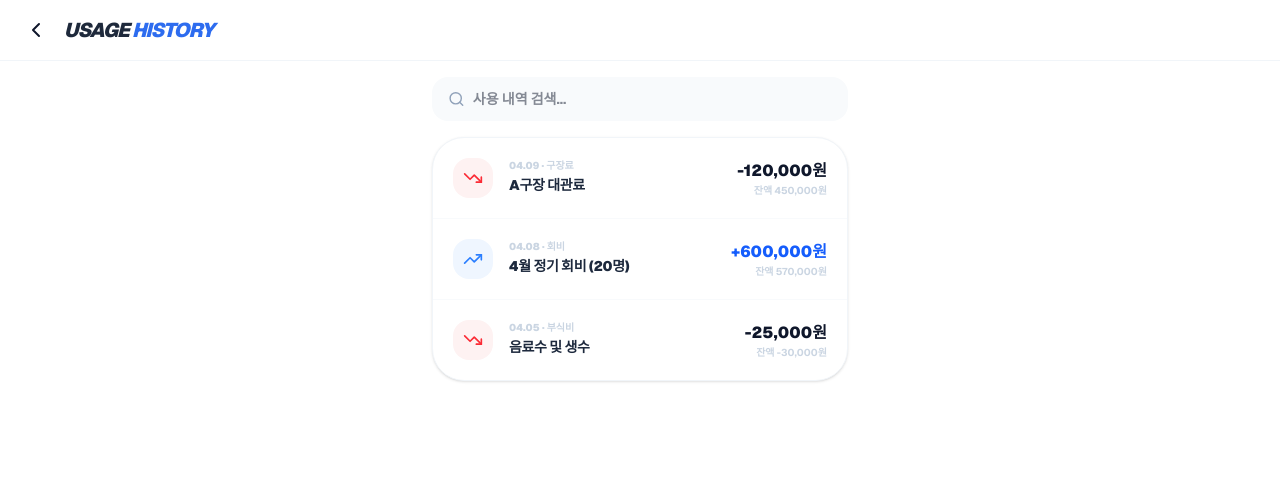
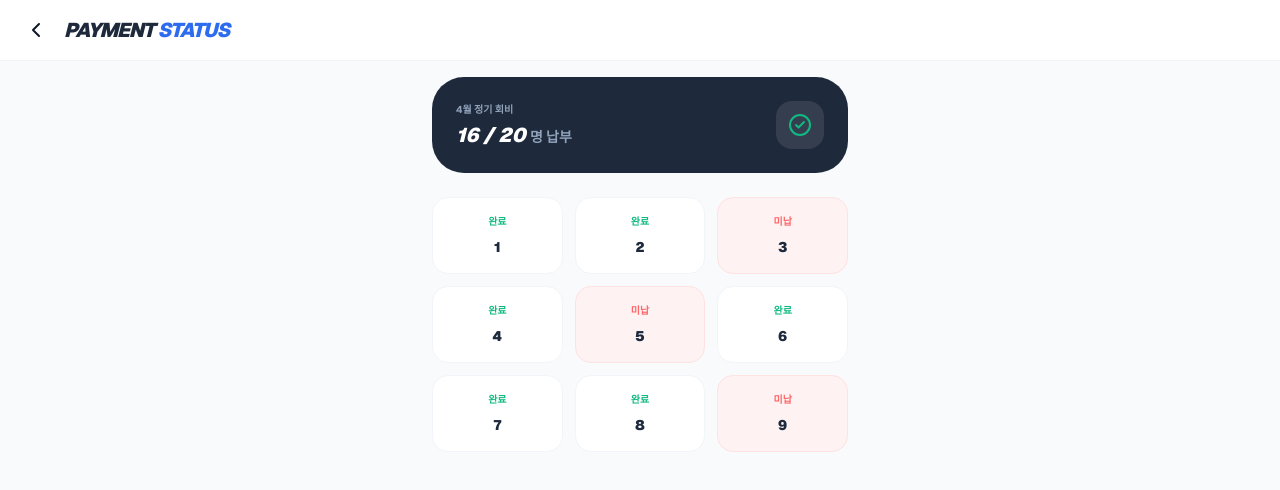
Before and after one commit to hasung4422/insamfc, a Next.js app: page /accounting/usage in a window 1280 px wide. Shown: the top 490 px of the page. Built offline with nearby package versions, Linux system fonts and the light colour scheme.

Commit message:
명단 이름을 숫자로 변경

```diff
--- a/app/accounting/status/page.tsx
+++ b/app/accounting/status/page.tsx
@@ -8,10 +8,11 @@ export default function StatusPage() {
   const [mounted, setMounted] = useState(false);
   useEffect(() => { setMounted(true); }, []);
 
+  // 💡 이름을 1부터 9까지 숫자로 변경
   const members = [
-    { name: "김인삼", paid: true }, { name: "이축구", paid: true }, { name: "박민수", paid: false },
-    { name: "최철수", paid: true }, { name: "정대만", paid: false }, { name: "강백호", paid: true },
-    { name: "서태웅", paid: true }, { name: "송태섭", paid: true }, { name: "채치수", paid: false },
+    { name: "1", paid: true }, { name: "2", paid: true }, { name: "3", paid: false },
+    { name: "4", paid: true }, { name: "5", paid: false }, { name: "6", paid: true },
+    { name: "7", paid: true }, { name: "8", paid: true }, { name: "9", paid: false },
   ];
 
   if (!mounted) return null;
--- a/app/accounting/usage/page.tsx
+++ b/app/accounting/usage/page.tsx
@@ -1,55 +1,45 @@
 "use client";
 
 import { useState, useEffect } from 'react';
-import { ChevronLeft, TrendingUp, TrendingDown, Search } from 'lucide-react';
+import { ChevronLeft, CheckCircle2, Circle } from 'lucide-react';
 import Link from 'next/link';
 
-export default function UsagePage() {
+export default function StatusPage() {
   const [mounted, setMounted] = useState(false);
   useEffect(() => { setMounted(true); }, []);
 
-  // 가짜 데이터 (나중에 DB 연결)
-  const transactions = [
-    { id: 1, date: "04.09", title: "A구장 대관료", category: "구장료", amount: -120000, balance: 450000 },
-    { id: 2, date: "04.08", title: "4월 정기 회비 (20명)", category: "회비", amount: 600000, balance: 570000 },
-    { id: 3, date: "04.05", title: "음료수 및 생수", category: "부식비", amount: -25000, balance: -30000 },
+  // 💡 이름을 1부터 9까지의 숫자로 변경
+  const members = [
+    { name: "1", paid: true }, { name: "2", paid: true }, { name: "3", paid: false },
+    { name: "4", paid: true }, { name: "5", paid: false }, { name: "6", paid: true },
+    { name: "7", paid: true }, { name: "8", paid: true }, { name: "9", paid: false },
   ];
 
   if (!mounted) return null;
 
   return (
-    <div className="min-h-screen bg-white text-slate-900 font-sans pb-10">
+    <div className="min-h-screen bg-slate-50 text-slate-900 font-sans pb-10">
       <header className="sticky top-0 z-50 bg-white border-b border-slate-100 px-6 py-4 flex items-center gap-4">
         <Link href="/accounting"><ChevronLeft className="w-6 h-6" /></Link>
-        <h1 className="text-xl font-black italic tracking-tighter uppercase text-[#1e293b]">Usage <span className="text-[#2d6cef]">History</span></h1>
+        <h1 className="text-xl font-black italic tracking-tighter uppercase text-[#1e293b]">Payment <span className="text-[#2d6cef]">Status</span></h1>
       </header>
 
-      <main className="max-w-md mx-auto p-4 space-y-4">
-        {/* 검색바 */}
-        <div className="bg-slate-50 rounded-2xl px-4 py-3 flex items-center gap-2">
-          <Search size={18} className="text-slate-400" />
-          <input type="text" placeholder="사용 내역 검색..." className="bg-transparent border-none text-sm font-bold w-full focus:ring-0" />
+      <main className="max-w-md mx-auto p-4 space-y-6">
+        <div className="bg-[#1e293b] p-6 rounded-[2rem] text-white flex justify-between items-center">
+          <div>
+            <p className="text-[10px] text-slate-400 font-bold uppercase mb-1">4월 정기 회비</p>
+            <h2 className="text-xl font-black italic">16 / 20 <span className="text-sm font-bold text-slate-400 not-italic">명 납부</span></h2>
+          </div>
+          <div className="w-12 h-12 bg-white/10 rounded-2xl flex items-center justify-center text-[#10b981]"><CheckCircle2 size={24} /></div>
         </div>
 
-        {/* 내역 리스트 */}
-        <div className="bg-white rounded-[2rem] border border-slate-100 shadow-sm overflow-hidden">
-          {transactions.map((item) => (
-            <div key={item.id} className="p-5 border-b border-slate-50 last:border-none flex justify-between items-center">
-              <div className="flex items-center gap-4">
-                <div className={`w-10 h-10 rounded-2xl flex items-center justify-center ${item.amount > 0 ? 'bg-blue-50 text-blue-500' : 'bg-red-50 text-red-500'}`}>
-                  {item.amount > 0 ? <TrendingUp size={20} /> : <TrendingDown size={20} />}
-                </div>
-                <div>
-                  <p className="text-[10px] font-black text-slate-300 uppercase leading-none mb-1">{item.date} · {item.category}</p>
-                  <p className="text-sm font-black text-slate-800 tracking-tight">{item.title}</p>
-                </div>
-              </div>
-              <div className="text-right">
-                <p className={`text-base font-black ${item.amount > 0 ? 'text-blue-600' : 'text-slate-900'}`}>
-                  {item.amount > 0 ? `+${item.amount.toLocaleString()}` : item.amount.toLocaleString()}원
-                </p>
-                <p className="text-[10px] font-bold text-slate-300">잔액 {item.balance.toLocaleString()}원</p>
-              </div>
+        <div className="grid grid-cols-3 gap-3">
+          {members.map((m, i) => (
+            <div key={i} className={`p-4 rounded-2xl border flex flex-col items-center justify-center gap-2 ${m.paid ? 'bg-white border-slate-100' : 'bg-red-50 border-red-100'}`}>
+              <span className={`text-[10px] font-black ${m.paid ? 'text-[#10b981]' : 'text-red-400'}`}>
+                {m.paid ? "완료" : "미납"}
+              </span>
+              <span className="text-sm font-black text-slate-800">{m.name}</span>
             </div>
           ))}
         </div>
```
